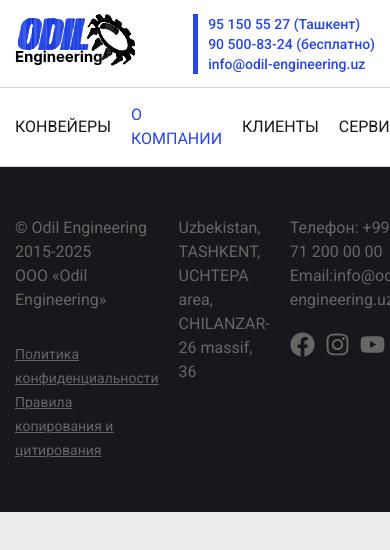
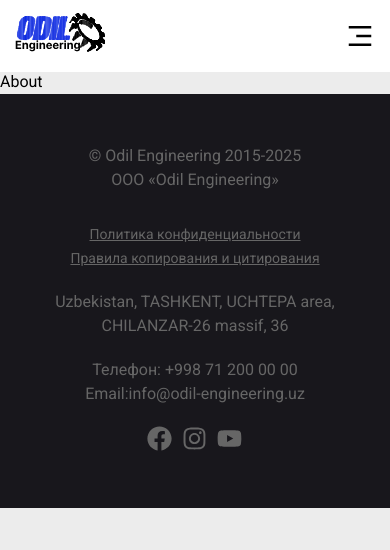
Before and after one commit to Safarmurod999/odil-engineering, a React (Vite) app: page /about in a window 390 px wide. Shown: the top 550 px of the page. Built offline with nearby package versions, Linux system fonts and the light colour scheme.

Commit message:
responsivity addded

```diff
--- a/package.json
+++ b/package.json
@@ -10,6 +10,7 @@
     "preview": "vite preview"
   },
   "dependencies": {
+    "next-themes": "^0.4.4",
     "react": "^18.3.1",
     "react-dom": "^18.3.1",
     "react-icons": "^5.4.0",
--- a/src/assets/styles/base/_base.scss
+++ b/src/assets/styles/base/_base.scss
@@ -31,7 +31,6 @@
 sup {
   vertical-align: baseline;
 }
-.difficulty__bg-tablet,
 [hidden],
 template {
   display: none;
@@ -44,6 +43,9 @@
 main {
   display: block;
   padding-top: 142px;
+  @media screen and (max-width: 768px) {
+    padding-top: 70px;
+  }
 }
 ul {
   list-style-type: none;
@@ -137,24 +139,9 @@
 button:-moz-focusring {
   outline: ButtonText dotted 1px;
 }
-fieldset {
-  padding: 0.35em 0.75em 0.625em;
-}
-legend {
-  box-sizing: border-box;
-  color: inherit;
-  display: table;
-  max-width: 100%;
-  white-space: normal;
-}
+
 textarea {
   overflow: auto;
-}
-.difficulty,
-.main-section,
-.visually-hidden,
-.wrapper {
-  overflow: hidden;
 }
 [type="checkbox"],
 [type="radio"] {
@@ -180,29 +167,24 @@
 }
 html {
   -webkit-box-sizing: border-box;
-  box-sizing: border-box;
   overflow-x: hidden;
   -webkit-tap-highlight-color: transparent;
   scrollbar-color: #2f4765 transparent;
-  scrollbar-width: thin;
 }
-html ::-webkit-scrollbar {
-  width: 4px;
-}
-html ::-webkit-scrollbar-track {
-  background: rgba(0, 0, 0, 0);
-}
-html ::-webkit-scrollbar-thumb {
-  background-color: #2f4765;
-  border-radius: 2px;
-  border: 2px solid transparent;
-}
+// html ::-webkit-scrollbar {
+//   width: 4px;
+// }
+// html ::-webkit-scrollbar-track {
+//   background: rgba(0, 0, 0, 0);
+// }
+// html ::-webkit-scrollbar-thumb {
+//   background-color: #2f4765;
+//   border-radius: 2px;
+//   border: 2px solid transparent;
+// }
 *,
 ::after,
 ::before {
   -webkit-box-sizing: inherit;
   box-sizing: inherit;
 }
-:focus {
-  outline: #5d96ef solid 1px;
-}
--- a/src/assets/styles/components/_footer.scss
+++ b/src/assets/styles/components/_footer.scss
@@ -8,6 +8,11 @@
   }
   .container {
     @include mixin.flex-row(flex-start, space-between, 20px);
+    @media screen and (max-width: 768px) {
+      flex-direction: column;
+      align-items: center;
+      text-align: center;
+    }
   }
 
   &__left {
@@ -24,6 +29,9 @@
   .social-links {
     margin-top: 20px;
     @include mixin.flex-row(center, flex-start, 10px);
+    @media screen and (max-width: 768px) {
+      justify-content: center;
+    }
     svg {
       font-size: 25px;
       &:hover {
--- a/src/assets/styles/components/_header.scss
+++ b/src/assets/styles/components/_header.scss
@@ -13,23 +13,59 @@
     @include mixin.flex-row(center, space-between, 20px);
     padding: 10px 0;
   }
+  &__logo{
+    img{
+      width: 90px
+    }
+  }
   &__contacts {
     @include mixin.flex-col(flex-start, center);
     padding-left: 10px;
     border-left: 5px solid var(--primary-color);
-    a{
-        font-size: 14px;
-        line-height: 20px;
-        font-weight: 500;
-        color: var(--primary-color);
+    a {
+      font-size: 14px;
+      line-height: 20px;
+      font-weight: 500;
+      color: var(--primary-color);
     }
-}
+    @media screen and (max-width: 768px) {
+      display: none;
+    }
+  }
   &__bottom {
     border-block: 1px solid var(--lightgray);
+    &-contacts {
+      display: none;
+      @media screen and (max-width: 768px) {
+        display: flex;
+        align-items: center;
+        border: none;
+      }
+    }
+    @media screen and (max-width: 768px) {
+      position: absolute;
+      top: 70px;
+      left: -100%;
+      width: 100%;
+      height: 100vh;
+      background-color: #fff;
+      transition: 0.5s;
+      flex-direction: column;
+      overflow-y: auto;
+    }
+    &.active {
+      left: 0;
+    }
   }
   &__menu {
     padding: 15px 0;
     @include mixin.flex-row(center, flex-start, 20px);
+    @media screen and (max-width: 768px) {
+      padding-top: 40px;
+      flex-direction: column;
+      background-color: #fff;
+    }
+
     &-item {
       a {
         text-transform: uppercase;
@@ -37,6 +73,12 @@
 
         &:hover {
           color: var(--primary-color);
+        }
+        @media screen and (max-width: 992px) {
+          font-size: 14px;
+        }
+        @media screen and (max-width: 768px) {
+          font-size: 12px;
         }
       }
       &.active {
@@ -46,4 +88,31 @@
       }
     }
   }
+  &__toggle {
+    display: none;
+    background-color: transparent;
+    border: none;
+    font-size: 30px;
+    @media screen and (max-width: 768px) {
+      display: flex;
+
+      .icon {
+        font-size: 24px;
+        color: var(--primary-color);
+      }
+      &.open {
+        .icon {
+          transform: rotate(180deg);
+        }
+      }
+      &:hover {
+        .icon {
+          color: var(--primary-color);
+        }
+      }
+      &.open {
+        background-color: var(--lightgray);
+      }
+    }
+  }
 }
--- a/src/assets/styles/pages/_home.scss
+++ b/src/assets/styles/pages/_home.scss
@@ -1,9 +1,22 @@
 @use "../base/mixins" as mixin;
 .main {
-  position: relative;
-  padding-bottom: 50px;
+  padding: 50px 0;
+  @media screen and (max-width: 450px) {
+    padding: 30px 0;
+    padding-top: 0;
+  }
   &__video {
-    margin-top: -100px;
+    margin-top: -150px;
+    width: 100%;
+    @media screen and (max-width: 992px) {
+      margin-top: -60px;
+    }
+    @media screen and (max-width: 450px) {
+      margin-top: 0;
+    }
+  }
+  .container {
+    position: relative;
   }
   &__content {
     position: absolute;
@@ -11,19 +24,57 @@
     left: 50%;
     transform: translate(-50%, -50%);
     color: var(--bg-color-2);
+    @media screen and (max-width: 992px) {
+      width: 80%;
+      top: 40%;
+    }
   }
   h1 {
     font-size: 50px;
     line-height: 60px;
     margin-bottom: 20px;
     text-align: center;
+    @media screen and (max-width: 1280px) {
+      font-size: 40px;
+      line-height: 50px;
+    }
+    @media screen and (max-width: 992px) {
+      font-size: 30px;
+      line-height: 40px;
+    }
+    @media screen and (max-width: 768px) {
+      font-size: 25px;
+      line-height: 30px;
+    }
+    @media screen and (max-width: 576px) {
+      font-size: 20px;
+      line-height: 30px;
+      margin-bottom: 10px;
+    }
+    @media screen and (max-width: 450px) {
+      font-size: 16px;
+      line-height: 20px;
+    }
   }
   p {
     font-size: 20px;
     line-height: 30px;
     text-align: center;
+    @media screen and (max-width: 1280px) {
+      font-size: 16px;
+      line-height: 20px;
+    }
+    @media screen and (max-width: 768px) {
+      font-size: 14px;
+      line-height: 18px;
+    }
+    @media screen and (max-width: 576px) {
+      font-size: 12px;
+      line-height: 16px;
+    }
   }
 }
+
 .categories {
   padding: 20px 0 50px;
   .h3 {
@@ -36,18 +87,36 @@
     display: grid;
     grid-template-columns: repeat(3, 1fr);
     grid-gap: 1rem 1rem;
+    @media screen and (max-width: 992px) {
+      grid-template-columns: repeat(2, 1fr);
+    }
+    @media screen and (max-width: 576px) {
+      grid-template-columns: 1fr;
+    }
   }
   &__item {
     @include mixin.flex-col(flex-start, center);
     box-shadow: 4px 4px -3px rgba(0, 0, 0, 0.5);
     &-image {
+      width: 100%;
       display: flex;
       align-items: center;
       justify-content: center;
       overflow: hidden;
+      background-color: #f2f2f2;
       img {
         width: 100%;
+        height: 300px;
         transition: 0.3s ease all;
+        @media screen and (max-width: 768px) {
+          height: 220px;
+        }
+        @media screen and (max-width: 576px) {
+          height: 300px;
+        }
+        @media screen and (max-width: 450px) {
+          height: 250px;
+        }
       }
       &:hover {
         img {
@@ -111,5 +180,13 @@
     gap: 10px;
     text-align: right;
     color: var(--primary-color);
+    @media screen and (max-width: 450px) {
+      justify-content: flex-start;
+      font-size: 14px;
+    }
   }
 }
+// section.main,
+// section.categories {
+//   display: none;
+// }
--- a/src/components/Layout/Header.jsx
+++ b/src/components/Layout/Header.jsx
@@ -1,6 +1,8 @@
-import React from 'react'
+import React, { useState } from 'react'
 import { Link, useLocation } from 'react-router'
 import logo from "../../assets/icons/logo.svg"
+import { RiMenu3Fill } from "react-icons/ri";
+import { RiCloseLargeFill } from "react-icons/ri";
 
 const navLinks = [
     {
@@ -41,8 +43,8 @@
 ]
 const Header = () => {
     const route = useLocation();
-    console.log(route.pathname);
 
+    const [toggleNav, setToggleNav] = useState(false);
     return (
         <nav className='navbar'>
             <div className="container">
@@ -57,12 +59,19 @@
                         <a href="tel:8 800 500-83-24"> 90 500-83-24 (бесплатно)</a>
                         <a href="mailto:info@odil-engineering.uz">info@odil-engineering.uz</a>
                     </div>
+                    <button className="navbar__toggle" onClick={() => setToggleNav(!toggleNav)}>
+
+                        {
+                            toggleNav ? <RiCloseLargeFill /> : <RiMenu3Fill />
+                        }
+
+                    </button>
                 </div>
 
             </div>
-            <div className="navbar__bottom">
+            <div className={`navbar__bottom ${toggleNav ? 'active' : ''}`}>
                 <div className="container">
-                    <ul className="navbar__menu">
+                    <ul className={`navbar__menu`}>
                         {
                             navLinks.map((item) => {
                                 return (
@@ -73,6 +82,11 @@
                             })
                         }
                     </ul>
+                    <div className="navbar__contacts navbar__bottom-contacts">
+                        <a href="tel:8 495 150 55 27"> 95 150 55 27 (Ташкент)</a>
+                        <a href="tel:8 800 500-83-24"> 90 500-83-24 (бесплатно)</a>
+                        <a href="mailto:info@odil-engineering.uz">info@odil-engineering.uz</a>
+                    </div>
                 </div>
             </div>
         </nav>
--- a/src/data/const.js
+++ b/src/data/const.js
@@ -1,4 +1,4 @@
-import lentochnaya from "../assets/images/main/lentochnaya.jpg";
+import lentochnaya from "../assets/images/main/lentochnaya.png";
 import manyline from "../assets/images/main/manyline.jpg";
 import sborka from "../assets/images/main/sborka.jpg";
 
```
Also changed, not shown: src/assets/images/main/lentochnaya.png (added), 1 other file (tests, documents, lock files or other folders).
